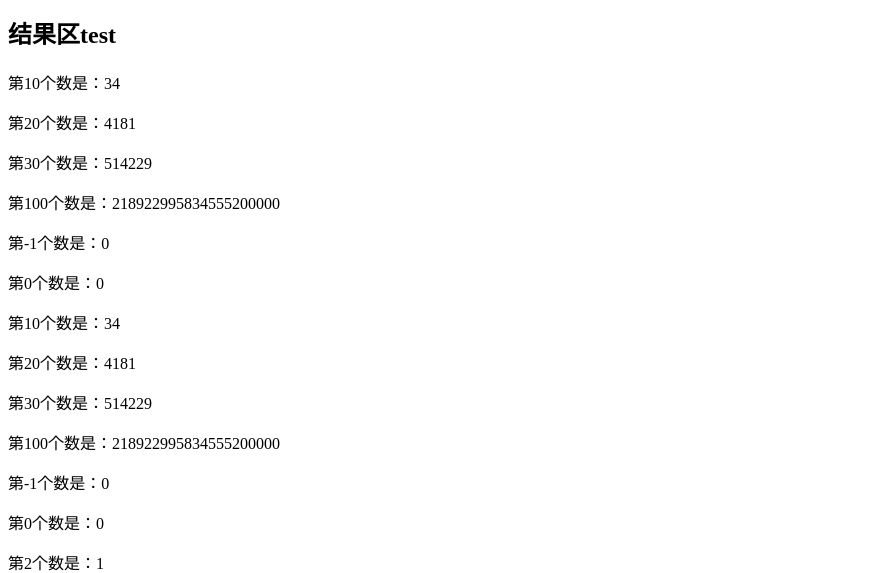
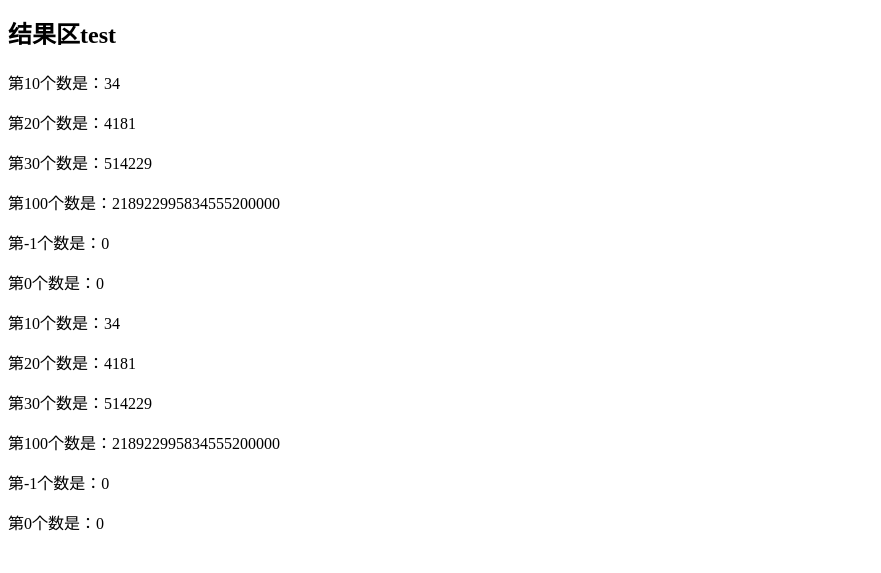
Before and after one commit to rmtuyuan/Fibonacci-sequence, a plain HTML site: page index.html in a window 1280 px wide. Shown: the part 229-802 px from the top of the page, without its empty margins (0-881 px from the left). Drawn offline with Linux system fonts and the light colour scheme.

Commit message:
Update index.html

```diff
--- a/index.html
+++ b/index.html
@@ -34,7 +34,7 @@
         return x;
     }
 
-    var testCases = [10, 20, 30, 100, -1, 0,2,3,4,5,6,];
+    var testCases = [10, 20, 30, 100, -1, 0];
     var $resultEle = document.getElementById('result');
     testCases.forEach(function (n) {
 
```
